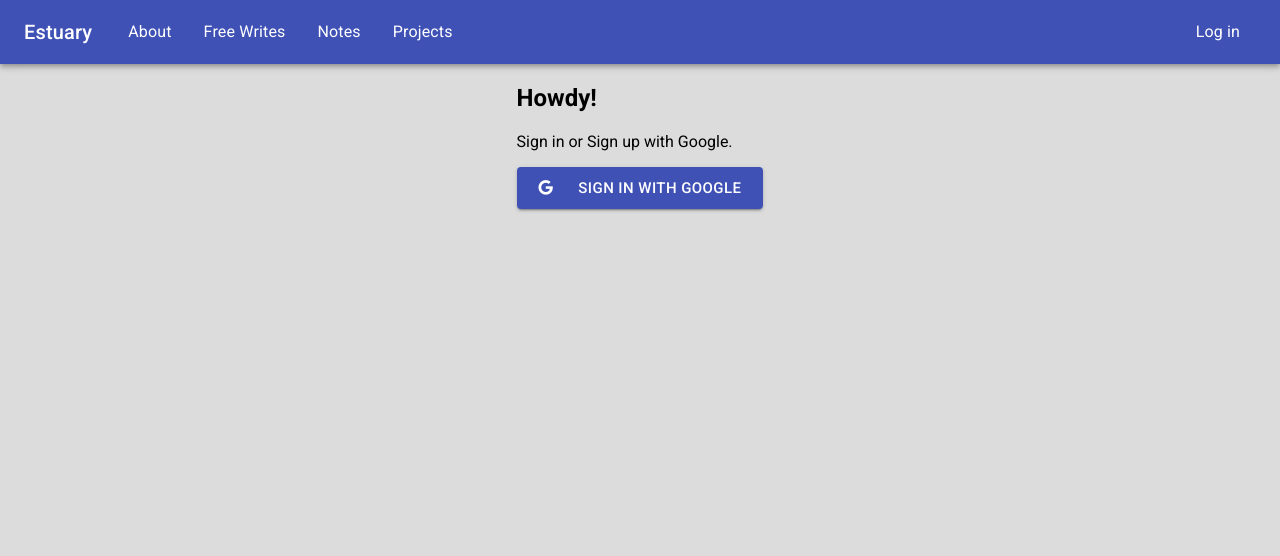
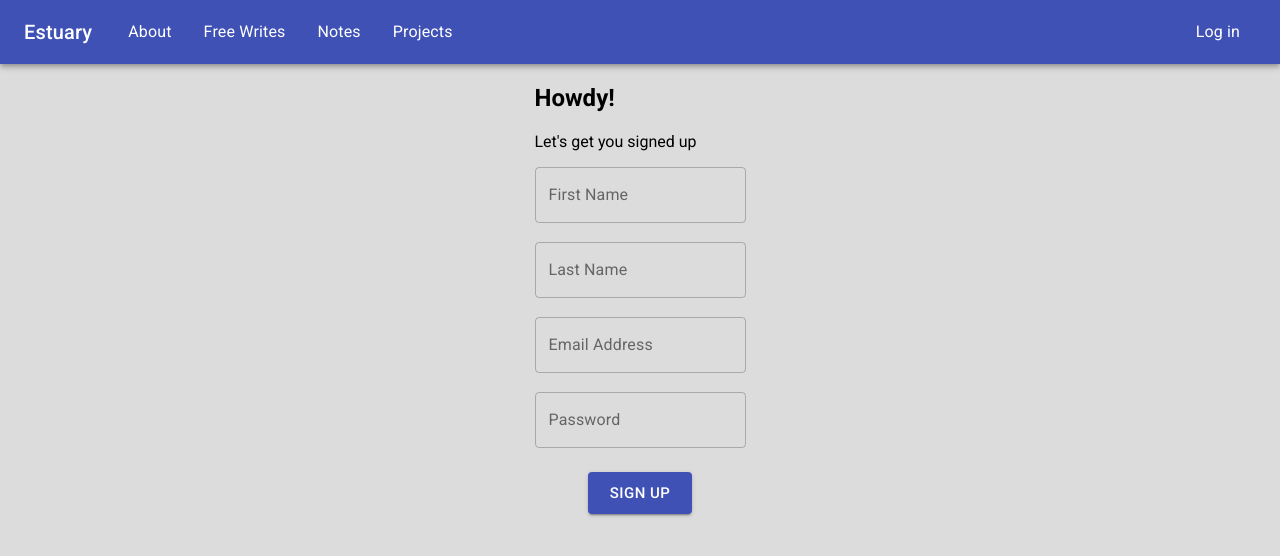
Before and after one commit to cpustejovsky/estuary-client, a React (Create React App) app: page /login in a window 1280 px wide. Shown: the top 556 px of the page. Built offline with nearby package versions, Linux system fonts and the light colour scheme; no server answers.

Commit message:
setting up signup and login components

```diff
--- a/src/components/App.jsx
+++ b/src/components/App.jsx
@@ -4,7 +4,8 @@ import { connect } from "react-redux";
 import { fetchUser } from "../actions";
 import history from "../history";
 import Header from "./partials/Header";
-import Auth from "./Login";
+import Login from "./auth/Login";
+import Signup from "./auth/Signup";
 import About from "./about/About";
 import Landing from "./Landing";
 import UserShow from "./user/UserShow";
@@ -32,7 +33,8 @@ function App({ fetchUser, user }) {
           <Route path="/test" exact component={Test} />
           <Route path="/timer" exact component={Timer} />
           <Route path="/about" exact component={About} />
-          <Route path="/login" exact component={Auth} />
+          <Route path="/login" exact component={Login} />
+          <Route path="/signup" exact component={Signup} />
           <Route path="/free-writes" exact component={FreeWritesShow} />
           <Route path="/free-writes/new" exact component={FreeWritesNew} />
           <Route path="/notes/organize" exact component={NotesOrganize} />
--- a/src/components/Login.jsx
+++ /dev/null
@@ -1,25 +0,0 @@
-import React from "react";
-import { Link, Button } from "@material-ui/core";
-
-export default function Login() {
-  return (
-    <div className="center">
-      <h2>Howdy!</h2>
-      <p>Sign in or Sign up with Google.</p>
-      <div>
-        <Button
-          fullWidth
-          component={Link}
-          href="/auth/google"
-          variant="contained"
-          style={{color: "white"}}
-          color="primary"
-          size="large"
-        >
-          <i className="button__text__left fab fa-google"></i>Sign in with
-          Google
-        </Button>
-      </div>
-    </div>
-  );
-}
--- /dev/null
+++ b/src/components/auth/Login.jsx
@@ -0,0 +1,130 @@
+import React from "react";
+import { Formik } from "formik";
+import { connect, useSelector } from "react-redux";
+import { updateUser } from "../../actions"
+import {
+  Button,
+  CardActions,
+  TextField,
+} from "@material-ui/core/";
+
+const Login = (props) => {
+  const submitValues = (values) => {
+    // let history = props.history;
+    console.log(values)
+    // props.updateUser(values, history);
+  };
+
+  const user = useSelector((state) => state.user);
+
+  let updatedData ={
+      firstName: "",
+      lastName:"",
+      emailAddress: "",
+      password: ""
+    };
+
+  return (
+    <div className="center">
+      <h2>Howdy!</h2>
+      <p>Let's get you signed up</p>
+      <Formik
+            initialValues={updatedData}
+            onSubmit={(values, { setSubmitting }) => {
+              setTimeout(() => {
+                submitValues(values);
+                setSubmitting(false);
+              }, 400);
+            }}
+          >
+            {({
+              handleChange,
+              handleBlur,
+              handleSubmit,
+              isSubmitting,
+            }) => (
+              <form onSubmit={handleSubmit}>
+                <div>
+                  <TextField
+                    name="firstName"
+                    onChange={handleChange}
+                    onBlur={handleBlur}
+                    fullWidth
+                    label="First Name"
+                    variant="outlined"
+                  />
+                </div>
+                <br />
+                <div>
+                  <TextField
+                    name="lastName"
+                    onChange={handleChange}
+                    onBlur={handleBlur}
+                    fullWidth
+                    label="Last Name"
+                    variant="outlined"
+                  />
+                </div>
+                <br />
+                <div>
+                  <TextField
+                    name="emailAddress"
+                    onChange={handleChange}
+                    onBlur={handleBlur}
+                    fullWidth
+                    type="email-address"
+                    label="Email Address"
+                    variant="outlined"
+                  />
+                </div>
+                <br />
+                <div>
+                  <TextField
+                    name="password"
+                    onChange={handleChange}
+                    onBlur={handleBlur}
+                    fullWidth
+                    label="Password"
+                    type="password"
+                    variant="outlined"
+                  />
+                </div>
+
+
+                <CardActions
+                  className="margin-top"
+                  style={{ justifyContent: "center" }}
+                >
+                  <Button
+                    type="submit"
+                    disabled={isSubmitting}
+                    size="large"
+                    variant="contained"
+                    color="primary"
+                  >
+                    Sign Up
+                  </Button>
+                </CardActions>
+              </form>
+            )}
+          </Formik>
+      {/* <p>Sign in or Sign up with Google.</p>
+      <div>
+        <Button
+          fullWidth
+          component={Link}
+          href="/auth/google"
+          variant="contained"
+          style={{color: "white"}}
+          color="primary"
+          size="large"
+        >
+          <i className="button__text__left fab fa-google"></i>Sign in with
+          Google
+        </Button>
+      </div> */}
+    </div>
+  );
+}
+
+export default connect(null, { updateUser })(Login);
--- /dev/null
+++ b/src/components/auth/Signup.jsx
@@ -0,0 +1,130 @@
+import React from "react";
+import { Formik } from "formik";
+import { connect, useSelector } from "react-redux";
+import { updateUser } from "../../actions"
+import {
+  Button,
+  CardActions,
+  TextField,
+} from "@material-ui/core/";
+
+const SignUp = (props) => {
+  const submitValues = (values) => {
+    // let history = props.history;
+    console.log(values)
+    // props.updateUser(values, history);
+  };
+
+  const user = useSelector((state) => state.user);
+
+  let updatedData ={
+      firstName: "",
+      lastName:"",
+      emailAddress: "",
+      password: ""
+    };
+
+  return (
+    <div className="center">
+      <h2>Howdy!</h2>
+      <p>Let's get you signed up</p>
+      <Formik
+            initialValues={updatedData}
+            onSubmit={(values, { setSubmitting }) => {
+              setTimeout(() => {
+                submitValues(values);
+                setSubmitting(false);
+              }, 400);
+            }}
+          >
+            {({
+              handleChange,
+              handleBlur,
+              handleSubmit,
+              isSubmitting,
+            }) => (
+              <form onSubmit={handleSubmit}>
+                <div>
+                  <TextField
+                    name="firstName"
+                    onChange={handleChange}
+                    onBlur={handleBlur}
+                    fullWidth
+                    label="First Name"
+                    variant="outlined"
+                  />
+                </div>
+                <br />
+                <div>
+                  <TextField
+                    name="lastName"
+                    onChange={handleChange}
+                    onBlur={handleBlur}
+                    fullWidth
+                    label="Last Name"
+                    variant="outlined"
+                  />
+                </div>
+                <br />
+                <div>
+                  <TextField
+                    name="emailAddress"
+                    onChange={handleChange}
+                    onBlur={handleBlur}
+                    fullWidth
+                    type="email-address"
+                    label="Email Address"
+                    variant="outlined"
+                  />
+                </div>
+                <br />
+                <div>
+                  <TextField
+                    name="password"
+                    onChange={handleChange}
+                    onBlur={handleBlur}
+                    fullWidth
+                    label="Password"
+                    type="password"
+                    variant="outlined"
+                  />
+                </div>
+
+
+                <CardActions
+                  className="margin-top"
+                  style={{ justifyContent: "center" }}
+                >
+                  <Button
+                    type="submit"
+                    disabled={isSubmitting}
+                    size="large"
+                    variant="contained"
+                    color="primary"
+                  >
+                    Sign Up
+                  </Button>
+                </CardActions>
+              </form>
+            )}
+          </Formik>
+      {/* <p>Sign in or Sign up with Google.</p>
+      <div>
+        <Button
+          fullWidth
+          component={Link}
+          href="/auth/google"
+          variant="contained"
+          style={{color: "white"}}
+          color="primary"
+          size="large"
+        >
+          <i className="button__text__left fab fa-google"></i>Sign in with
+          Google
+        </Button>
+      </div> */}
+    </div>
+  );
+}
+
+export default connect(null, { updateUser })(SignUp);
```
